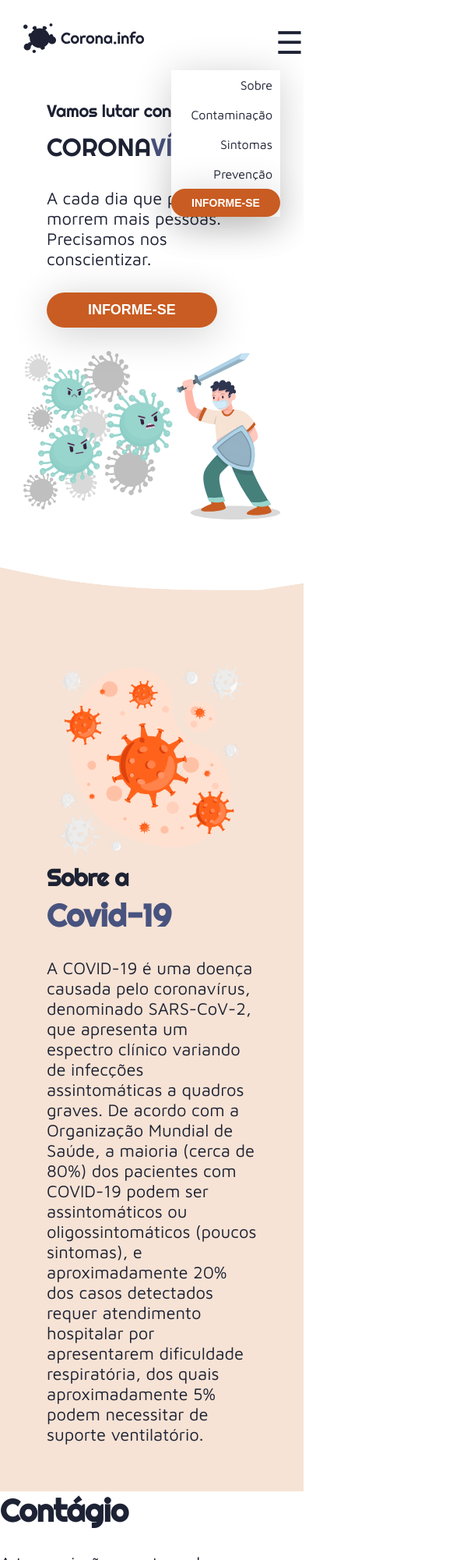
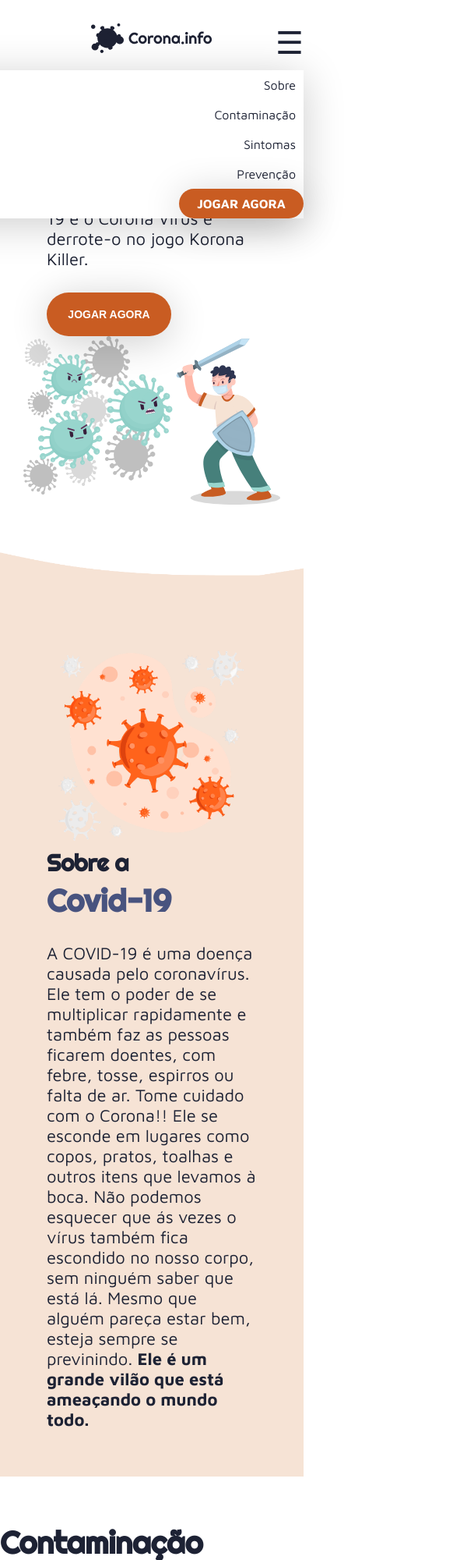
Before and after one commit to aafonsobarbara/Covid-For-Kids-Website, a plain HTML site: page index.html in a window 390 px wide. Shown: the top 2000 px of the page at 78% size, 582 px wide, since content can reach past the window. Drawn offline with Linux system fonts and the light colour scheme.

Commit message:
site finalizado

```diff
--- a/index.html
+++ b/index.html
@@ -31,7 +31,8 @@
                     <li> <a href="#contagio">Contaminação</a></li>
                     <li> <a href="#sintomas">Sintomas</a></li>
                     <li> <a href="#prevencao">Prevenção</a></li>
-                    <button class="inf">Informe-se</button>
+                    <a class="inf" href="https://babilsa.itch.io/korona-killer" target="_blank">JOGAR
+                        AGORA</a>
 
                 </ul>
             </nav>
@@ -45,9 +46,9 @@
         <div class="main-info">
             <div class="text-1">Vamos lutar contra o</div>
             <div class="text-2">corona<span>vírus</span></div>
-            <div class="subtitle">A cada dia que passa morrem mais pessoas.
-                Precisamos nos conscientizar.</div>
-            <button class="inf inf2">Informe-se</button>
+            <div class="subtitle">Saiba mais sobre a Covid-19 e o Corona Vírus e derrote-o no jogo Korona Killer.</div>
+            <button class="inf2"><a href="https://babilsa.itch.io/korona-killer" target="_blank">JOGAR
+                    AGORA</a></button>
         </div>
 
         <img src="./imagens/background.svg">
@@ -67,14 +68,13 @@
             <h1>Sobre a</h1>
             <h2>Covid-19</h2>
             <p>
-                A COVID-19 é uma doença causada pelo coronavírus, denominado SARS-CoV-2, que apresenta um espectro
-                clínico variando de infecções assintomáticas a quadros graves. De acordo com a Organização Mundial
-                de
-                Saúde, a maioria (cerca de 80%) dos pacientes com
-                COVID-19 podem ser assintomáticos ou oligossintomáticos (poucos sintomas), e aproximadamente 20% dos
-                casos detectados requer atendimento hospitalar por apresentarem dificuldade respiratória, dos quais
-                aproximadamente 5% podem necessitar
-                de suporte ventilatório.
+                A COVID-19 é uma doença causada pelo coronavírus.
+                Ele tem o poder de se multiplicar rapidamente e também faz as pessoas ficarem doentes, com febre, tosse,
+                espirros ou falta de ar.
+                Tome cuidado com o Corona!! Ele se esconde em lugares como copos, pratos, toalhas e outros itens que
+                levamos à boca. Não podemos esquecer que ás vezes o vírus também fica escondido no nosso corpo, sem
+                ninguém saber que está lá. Mesmo que alguém pareça estar bem, esteja sempre se previnindo.
+                <strong> Ele é um grande vilão que está ameaçando o mundo todo.</strong>
             </p>
         </div>
     </section>
@@ -84,7 +84,7 @@
     <!-- -contagio -->
     <div class="contagio" id="contagio">
         <div class="textos-contagio">
-            <h1>Contágio</h1>
+            <h1>Contaminação</h1>
             <p>A transmissão acontece de uma pessoa doente para outra ou por contato próximo por
                 meio de:</p>
             <ul class="contagio-list">
@@ -174,6 +174,20 @@
 
 
 
+    <!-- -JOGO  -->
+
+    <div class="bg-game">
+        <h1>Aperte o play</h1>
+        <div>
+            <iframe class="game" frameborder="0"
+                src="https://itch.io/embed/824195?bg_color=DEF1EF&amp;fg_color=2E3551&amp;link_color=C85C22&amp;border_color=DEF1EF"
+                width="552" height="167"><a href="https://babilsa.itch.io/korona-killer">KORONA KILLER by
+                    babilsa</a>
+            </iframe>
+        </div>
+    </div>
+
+
     <!-- -footer -->
     <footer class="footer">
         <p>Equipe 5 - UNIFIPMOC</p>
@@ -193,6 +207,8 @@
     </script>
 
 
+
+
 </body>
 
 </html>
--- a/style.css
+++ b/style.css
@@ -35,6 +35,9 @@ li {
 a {
   text-decoration: none;
   color: var(--primary-two);
+  margin: 0;
+  padding: 0;
+  border: 0;
 }
 h1 {
   font-size: 2.5em;
@@ -81,7 +84,6 @@ img {
 }
 
 .inf {
-  padding: 10px;
   margin: 0 10px 0 30px;
   width: 140px;
   background-color: var(--primary-one);
@@ -91,6 +93,7 @@ img {
   color: white;
   text-transform: uppercase;
   font-size: 0.875em;
+  text-align: center;
   font-weight: bold;
   transition: all 0.3s ease 0s;
   box-shadow: 0px 7px 50px rgba(0, 0, 0, 0.2);
@@ -99,25 +102,18 @@ img {
   background-color: var(--primary-two);
 }
 
-@media (max-width: 886px) {
+@media (max-width: 906px) {
   .menu {
+    justify-content: center;
     flex-direction: column;
-    align-items: baseline;
   }
-  .menu-logo {
-    justify-self: start;
-    margin-left: 30px;
-  }
-  .inf {
-    margin: 0 10px 0 10px;
-  }
-  .menu-ul {
-    justify-items: end;
-  }
-  .menu-nav li + li {
-    margin-left: 0px;
+  .menu-nav ul {
+    width: 584px;
+    justify-content: space-around;
+    margin-right: 0;
   }
 }
+
 @media (min-width: 585px) {
   #toggle-bar {
     display: none;
@@ -201,11 +197,24 @@ img {
   max-width: 480px;
 }
 .inf2 {
-  width: 218.78px;
-  height: 45px;
-  font-size: 1.125em;
-  margin: 30px 0;
+  margin-top: 30px;
+  width: 160px;
+  padding: 20px 10px;
+  background-color: var(--primary-one);
   border: none;
+  border-radius: 50px;
+  cursor: pointer;
+  color: white;
+  text-transform: uppercase;
+  font-size: 0.875em;
+  text-align: center;
+  font-weight: bold;
+  transition: all 0.3s ease 0s;
+  box-shadow: 0px 7px 50px rgba(0, 0, 0, 0.2);
+}
+.inf2 > a {
+  color: white;
+  padding: 25px 10px;
 }
 
 @media (max-width: 500px) {
@@ -271,7 +280,7 @@ img {
   display: flex;
   flex-wrap: wrap;
   justify-content: space-around;
-  margin-bottom: 60px;
+  margin: 60px 0;
 }
 .textos-contagio {
   max-width: 550px;
@@ -422,6 +431,16 @@ img {
   background: var(--neutral-block2);
 }
 
+/* *GAME  */
+
+.bg-game {
+  background-color: #def1ef;
+  padding: 30px;
+  text-align: center;
+}
+.bg-game h1 {
+  margin-bottom: 30px;
+}
 /* *FOOTER  */
 
 .footer {
```
